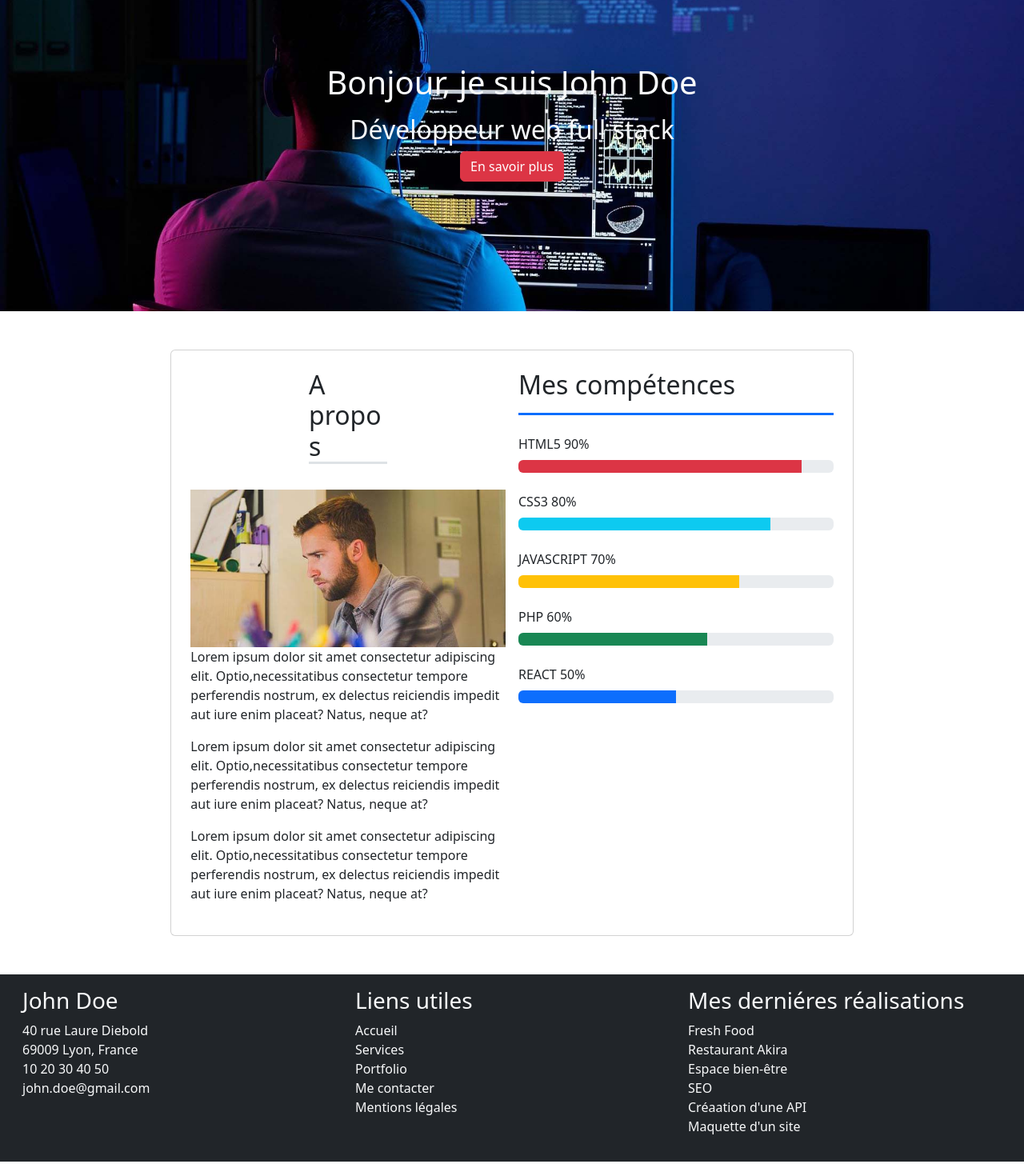
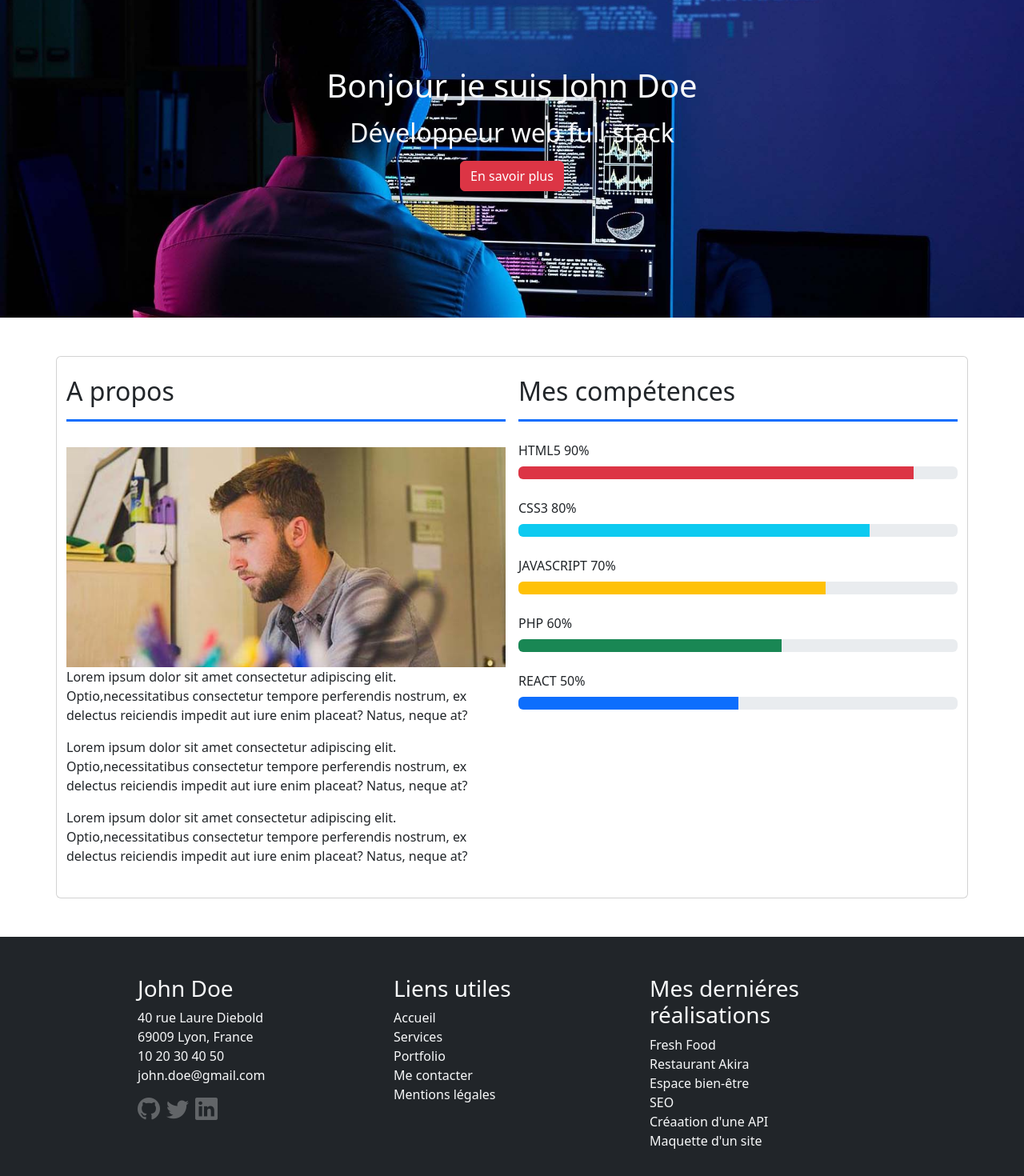
Before and after one commit to kev-aj72/Portfolio-John-Doe, a React (Create React App) app: page / in a window 1280 px wide. Shown: the part 139-1609 px from the top of the page at 80% size. Built offline with nearby package versions, Linux system fonts and the light colour scheme.

Commit message:
add style header/footer/home #2

```diff
--- a/src/components/footer.jsx
+++ b/src/components/footer.jsx
@@ -3,21 +3,25 @@ import { Link } from "react-router-dom";
 
 const Footbar = () => {
     return(
-        <footer className="bg-dark text-light text-lg-start p-3">
-            <div className="container-fluid">
-                <div className="row">
+        <footer className="container-fluid bg-dark text-light pt-5 pb-3">
 
-                    <div className="col-lg-4 col-md-4 list-unstyled">
+                <div className="row justify-content-center ps-5 ps-md-0 text-md-start">
+                    <div className="col-md-3 list-unstyled">
                         <h3>John Doe</h3>
                         <address>
                             <li>40 rue Laure Diebold</li>
                             <li>69009 Lyon, France</li>
                             <li>10 20 30 40 50</li>
                             <li>john.doe@gmail.com</li>
+                                <div className="bloc-icon-reseau pt-2">
+                                    <i className="bi bi-github fs-3 pt-0 icon-reseau"></i>
+                                    <i className="bi bi-twitter fs-3 ps-2 icon-reseau"></i>
+                                    <i className="bi bi-linkedin fs-3 ps-2 icon-reseau"></i>
+                                </div>
                         </address>
                     </div>
 
-                    <div className="col-lg-4 col-md-4">
+                    <div className="col-md-3">
                         <h3>Liens utiles</h3>
                             <ul className="list-unstyled">
                                 <li><Link to="/" className="text-light text-decoration-none">Accueil</Link></li>
@@ -28,19 +32,19 @@ const Footbar = () => {
                             </ul>
                     </div>
 
-                    <div className="col-lg-4 col-md-4">
+                    <div className="col-md-3">
                     <h3>Mes derniéres réalisations</h3>
                         <ul className="list-unstyled">
-                        <li>Fresh Food</li>
-                        <li>Restaurant Akira</li>
-                        <li>Espace bien-être</li>
-                        <li>SEO</li>
-                        <li>Créaation d'une API</li>
-                        <li>Maquette d'un site</li>
+                            <li><Link to="/portfolio" className="text-light text-decoration-none">Fresh Food</Link></li>
+                            <li><Link to="/portfolio" className="text-light text-decoration-none">Restaurant Akira</Link></li>
+                            <li><Link to="/portfolio" className="text-light text-decoration-none">Espace bien-être</Link></li>
+                            <li><Link to="/portfolio" className="text-light text-decoration-none">SEO</Link></li>
+                            <li><Link to="/portfolio" className="text-light text-decoration-none">Créaation d'une API</Link></li>
+                            <li><Link to="/portfolio" className="text-light text-decoration-none">Maquette d'un site</Link></li>
                         </ul>
                     </div>
                 </div>
-            </div>
+
         </footer>
     )
 }
--- a/src/index.css
+++ b/src/index.css
@@ -1,13 +1,15 @@
 
 #heroBg{
-
 background-image: url(/public/image/hero-bg.jpg);
 min-height: 60vh;
 background-size: cover;
 background-position: center;
-
 }
 
 .icon-blue{
     color:var(--bs-primary);
 }
+
+.icon-reseau{
+   opacity: 0.3;
+}
--- a/src/pages/contact.jsx
+++ b/src/pages/contact.jsx
@@ -14,7 +14,7 @@ const Contact = () => {
 
             <div className="card container-md mx-auto m-5 p-3 h-100 ">
                 <section className="row">
-                    <article className="row-col-1 col-md-6">
+                    <article className="col-md-6">
                         <h3 className="border-bottom border-primary border-3 pb-3">Formulaire de contact</h3>
 
                     <form>
--- a/src/pages/home.jsx
+++ b/src/pages/home.jsx
@@ -5,77 +5,73 @@ import Ipsum from "../components/ipsum"
 const Home = () => {
     return (
 
-    <div className="container-fluid mt-5 p-0">
+    <div className="container-fluid mt-5 p-0 pt-2">
 
-       <section className=" p-3 d-flex flex-column align-items-center justify-content-center" id="heroBg">
+        <section className=" d-flex flex-column align-items-center justify-content-center" id="heroBg">
           <h1 className="text-light m-2">Bonjour, je suis John Doe</h1>
 
           <h2 className="text-light m-2">Développeur web full stack</h2>
 
-        <button type="button" className="btn btn-danger" data-bs-toggle="modal" data-bs-target="#savoirPlus">En savoir plus</button>
-        <div className="modal" id="savoirPlus" tabIndex="-1">
-  <div className="modal-dialog">
-    <div className="modal-content">
-      <div className="modal-header">
-        <h5 className="modal-title">Modal title</h5>
-        <button type="button" className="btn-close" data-bs-dismiss="modal" aria-label="Close"></button>
-      </div>
-      <div className="modal-body">
-        <p>Modal body text goes here.</p>
-      </div>
-      <div className="modal-footer">
-        <button type="button" className="btn btn-secondary" data-bs-dismiss="modal">Close</button>
-        <button type="button" className="btn btn-primary">Save changes</button>
-      </div>
-    </div>
-  </div>
-    </div>
+          <button type="button" className="btn btn-danger mt-2" data-bs-toggle="modal" data-bs-target="#savoirPlus">En savoir plus</button>
         </section>
 
-       <section className="d-flex justify-content-center">
+        <section className="card container-md mx-auto m-5 p-3 h-100">
+          <div className="row">
 
-        <div className="card col-lg-8 m-5">
-        <div className="card-body d-flex">
-        <article className="col-lg-6 p-2">
-        <h2 className="w-25 mx-auto border-bottom  border-3">A propos</h2>
+              <article className="col-md-6 p-2">
+                <h2 className="border-bottom border-primary border-3 pb-3">A propos</h2>
                 <img className="img-fluid mt-4" src="/image/john-doe-about.jpg" alt="un developpeur qui travail sur son ordinateur " />
                   <Ipsum/>
                   <Ipsum/>
                   <Ipsum/>
               </article>
-        <article className="col-lg-6 p-2">
+
+              <article className="col-md-6 p-2">
 
                 <h2 className="border-bottom border-primary border-3 pb-3">Mes compétences</h2>
                   <div className="mb-4 mt-4">
                     <span>HTML5 90%</span>
                       <div className="progress my-2" role="progressbar" aria-label="Danger example" aria-valuenow="90" aria-valuemin="0" aria-valuemax="100">
-  <div className="progress-bar bg-danger" style={{width: "90%"}}></div>
-</div></div>
+                      <div className="progress-bar bg-danger" style={{width: "90%"}}>
+                      </div>
+                      </div>
+                  </div>
+
                   <div className="mb-4">
                     <span>CSS3 80%</span>
                       <div className="progress my-2" role="progressbar" aria-label="Info example" aria-valuenow="80" aria-valuemin="0" aria-valuemax="100">
-  <div className="progress-bar bg-info" style={{width: "80%"}}></div>
-</div></div>
+                      <div className="progress-bar bg-info" style={{width: "80%"}}>
+                      </div>
+                      </div>
+                  </div>
+
                   <div className="mb-4">
                     <span>JAVASCRIPT 70%</span>
                       <div className="progress my-2" role="progressbar" aria-label="Warning example" aria-valuenow="70" aria-valuemin="0" aria-valuemax="100">
-  <div className="progress-bar bg-warning" style={{width: "70%"}}></div>
-</div></div>
+                      <div className="progress-bar bg-warning" style={{width: "70%"}}>
+                      </div>
+                      </div>
+                  </div>
 
                   <div className="mb-4">
                     <span>PHP 60%</span>
                       <div className="progress my-2" role="progressbar" aria-label="Success example" aria-valuenow="60" aria-valuemin="0" aria-valuemax="100">
-  <div className="progress-bar bg-success" style={{width: "60%"}}></div>
-</div></div>
+                      <div className="progress-bar bg-success" style={{width: "60%"}}>
+                      </div>
+                      </div>
+                  </div>
+
                   <div className="mb-4">
                     <span>REACT 50%</span>
                       <div className="progress my-2" role="progressbar" aria-label="Primary example" aria-valuenow="50" aria-valuemin="0" aria-valuemax="100">
-  <div className="progress-bar bg-primary" style={{width: "50%"}}></div>
-</div></div>
+                      <div className="progress-bar bg-primary" style={{width: "50%"}}>
+                      </div>
+                      </div>
+                  </div>
 
               </article>
           </div>
-</div>
+
 
         </section>
 
--- a/src/pages/portfolio.jsx
+++ b/src/pages/portfolio.jsx
@@ -10,7 +10,7 @@ const Portfolio = () => {
             </div>
             </div>
 
-        <div className="row row-cols-1 row-cols-md-3 g-4 pb-5 container-md mx-auto">
+        <div className="row cols-md-3 g-4 pb-5 container-md mx-auto">
 
           <div className="col-md-4">
             <div className="card h-100">
--- a/src/pages/services.jsx
+++ b/src/pages/services.jsx
@@ -10,7 +10,7 @@ const Services = () => {
             </div>
         </div>
 
-        <div className="row row-cols-1 row-cols-md-3 g-4 pb-5 container-md mx-auto">
+        <div className="row cols-md-3 g-4 pb-5 container-md mx-auto">
 
             <div className="col-md-4">
                 <div className="card h-100 d-flex flex-column align-items-center">
```
Also changed, not shown: src/components/header.jsx (+12 -12 lines). Lines whose indentation alone changed are shown as unchanged.
